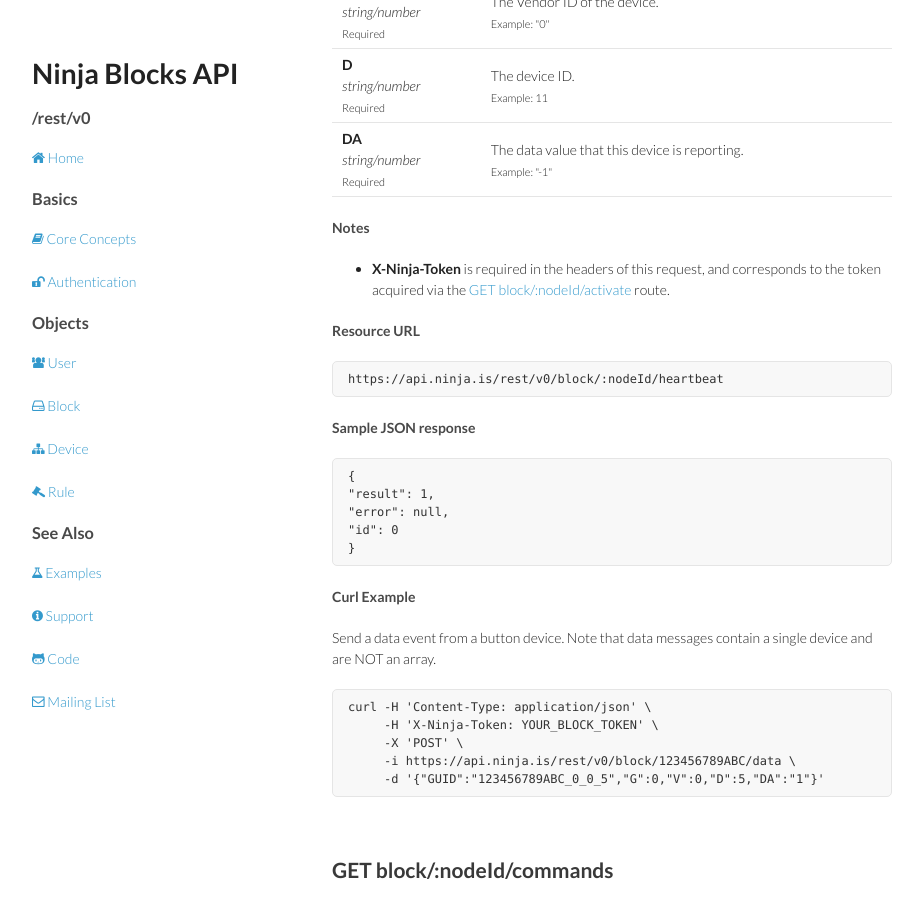
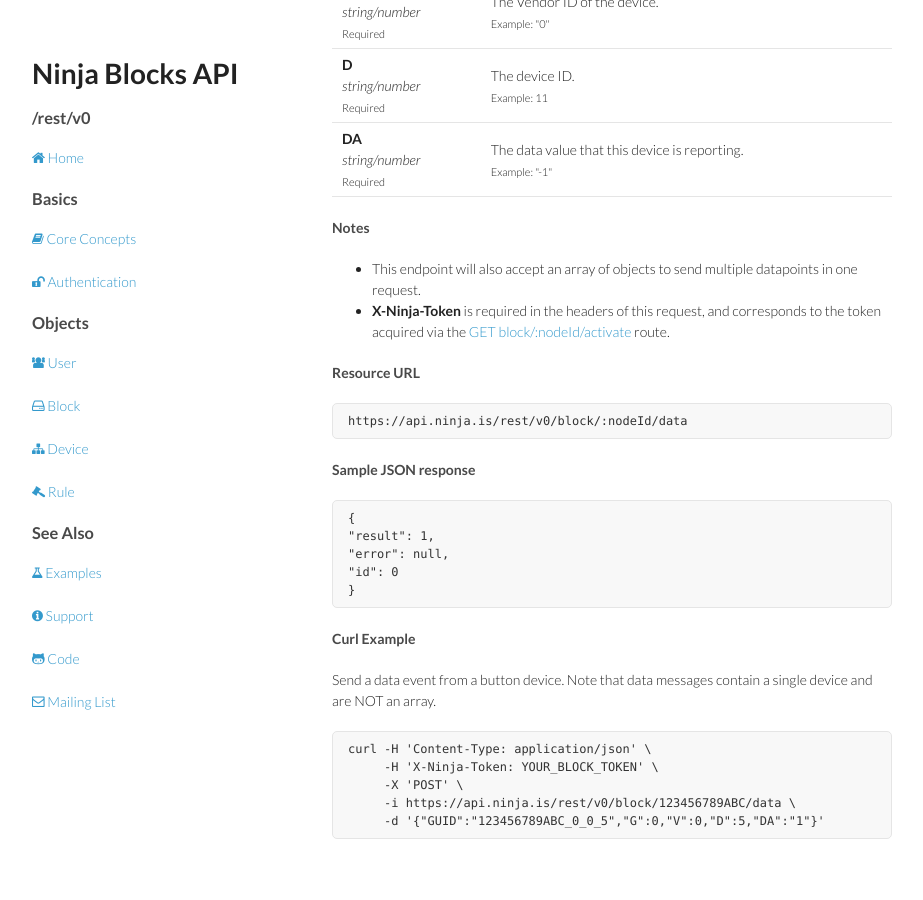
Before and after one commit to ninjablocks/ninjablocks.github.com, a Jekyll site: the page built from block.html, in a window 1280 px wide and 900 px high, scrolled down 4173 px. Shown: the whole window, without its empty margins (178-1101 px from the left). Built offline with Jekyll 4.4.1, drawn with Linux system fonts in a browser that asks for light colours; nearby versions of some CDN libraries; some of the changed text lies outside the part shown.

Commit message:
Update block to advise of heartbeat deprecation and data array acceptence

```diff
--- a/block.html
+++ b/block.html
@@ -239,10 +239,11 @@
   </table>
   <h4>Notes</h4>
   <ul>
+    <li>This endpoint will also accept an array of objects to send multiple datapoints in one request.</li>
     <li><strong>X-Ninja-Token</strong> is required in the headers of this request, and corresponds to the token acquired via the <a href="#block-activate">GET block/:nodeId/activate</a> route.</li>
   </ul>
   <h4>Resource URL</h4>
-  <pre><code>https://api.ninja.is/rest/v0/block/:nodeId/heartbeat</code></pre>
+  <pre><code>https://api.ninja.is/rest/v0/block/:nodeId/data</code></pre>
   <h4>Sample JSON response</h4>
 <pre><code>{
 "result": 1,
```
Also changed, not shown: other parts of block.html (+1 -1 lines).
